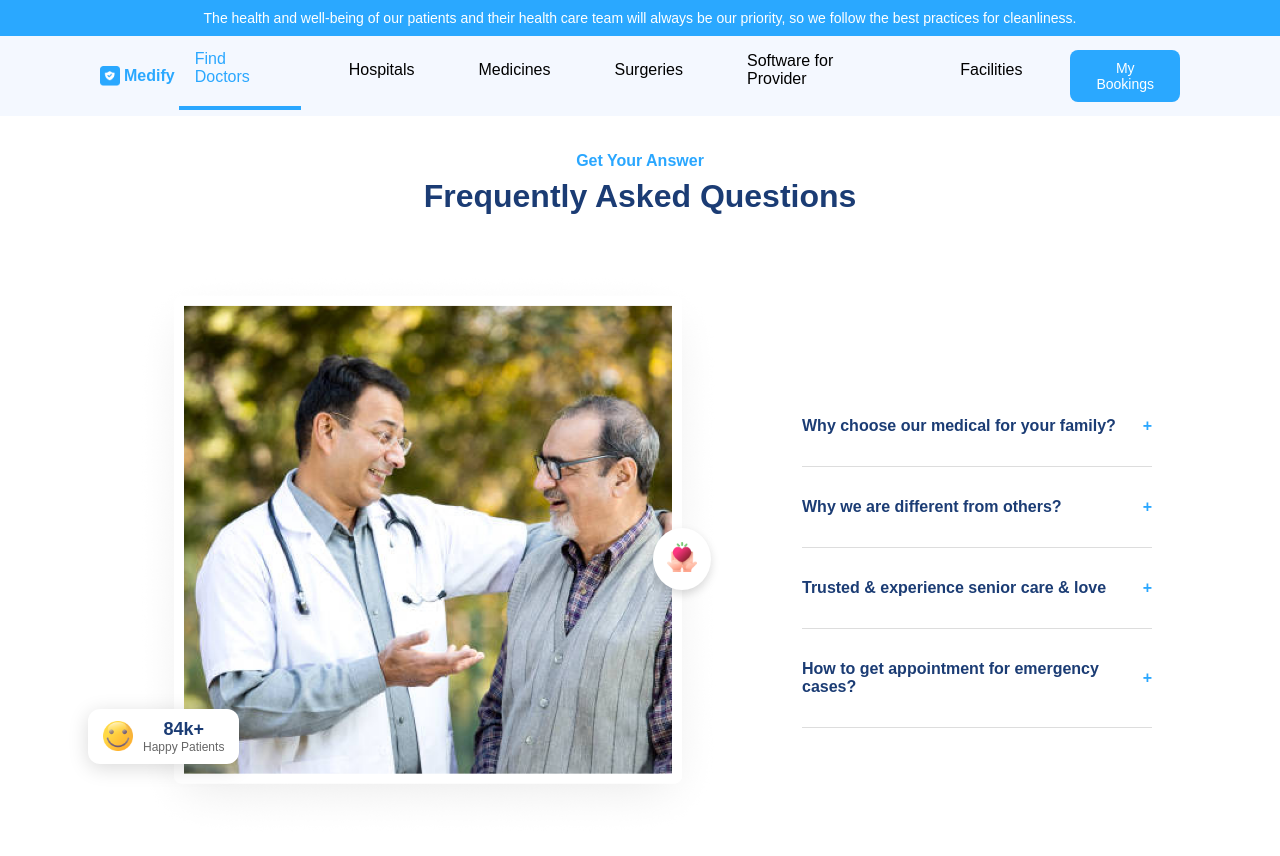
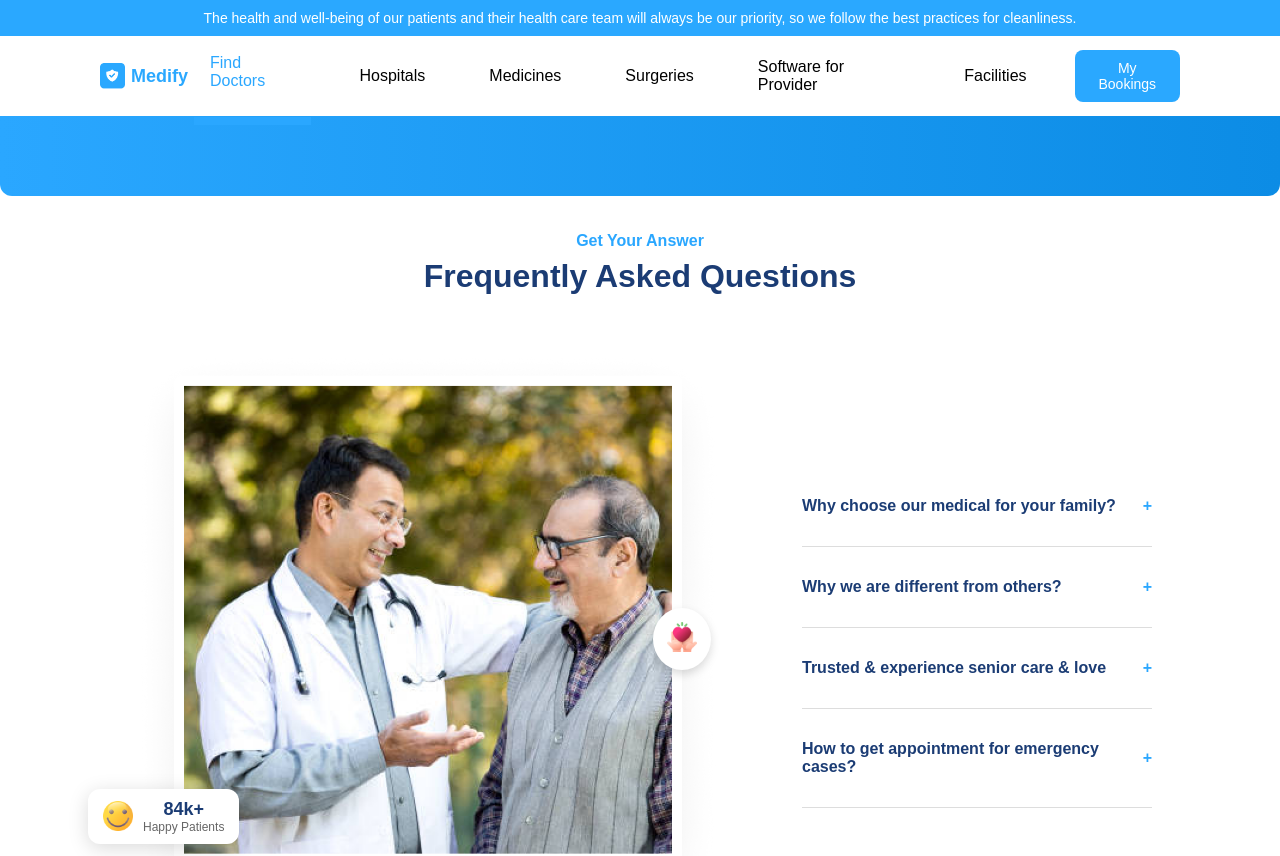
Before and after one commit to vivekreck/xmedify, a React (Vite) app: page /finddoctors in a window 1280 px wide. Shown: the top 856 px of the page. Built offline with nearby package versions, Linux system fonts and the light colour scheme.

Commit message:
fixed navbar

```diff
--- a/src/components/layout/Navbar.module.css
+++ b/src/components/layout/Navbar.module.css
@@ -1,4 +1,4 @@
-.navbar {
+.navbarHome {
   background-color: #e8f1ff78;
   height: 80px;
   display: flex;
@@ -6,17 +6,35 @@
   align-items: center;
 }
 
+.navbar {
+  height: 160px;
+  display: flex;
+  justify-content: center;
+  align-items: start;
+  background: linear-gradient(to right, #2aa7ff, #0c8ce5);
+  border-radius: 12px;
+}
+
+.navbarContainerHome {
+  display: flex;
+  justify-content: space-between;
+  align-items: center;
+  width: 100%;
+  padding: 0 100px;
+}
+
 .navbarContainer {
   display: flex;
   justify-content: space-between;
   align-items: center;
   width: 100%;
-  margin: 0 100px;
+  padding: 0 100px;
+  background-color: #ffffff;
 }
 
 .navbarLogo {
   text-decoration: none;
-  font-size: 2rem;
+  font-size: 4rem;
   font-weight: bold;
   cursor: pointer;
   align-items: center;
@@ -24,14 +42,14 @@
 }
 
 .logoImage {
-  max-width: 20px;
+  max-width: 25px;
 }
 
 .logoText {
   display: inline-block;
-  font-size: 16px;
+  font-size: 18px;
   color: #2aa8ff;
-  padding: 4px;
+  padding: 6px;
 }
 
 .navbarMenu {
@@ -50,12 +68,9 @@
 
 .navbarLink {
   text-decoration: none;
-  padding: 0.5rem 1rem;
+  padding: 1.7rem 1rem;
   color: inherit;
   /* transition: all 0.3s ease; */
-  padding-bottom: 20px;
-  border-bottom: 4px solid;
-  border: hidden;
 }
 
 .navbarLink:hover {
@@ -64,5 +79,5 @@
 
 .active .navbarLink {
   color: #2aa7ff;
-  border-bottom: 4px solid;
+  border-bottom: 8px solid;
 }
--- a/src/components/layout/Navbar.tsx
+++ b/src/components/layout/Navbar.tsx
@@ -7,9 +7,10 @@ import { Link, useLocation } from "react-router-dom";
 export const Navbar: React.FC = () => {
   const location = useLocation();
 
+  const isHome = location.pathname === "/";
   return (
-    <nav className={styles.navbar}>
-      <div className={styles.navbarContainer}>
+    <nav className={isHome ? styles.navbarHome : styles.navbar}>
+      <div className={isHome ? styles.navbarContainerHome : styles.navbarContainer}>
         <Link to="/" className={styles.navbarLogo}>
           <img src={logo} alt="Logo" className={styles.logoImage} />
           <div className={styles.logoText}>Medify</div>
```
